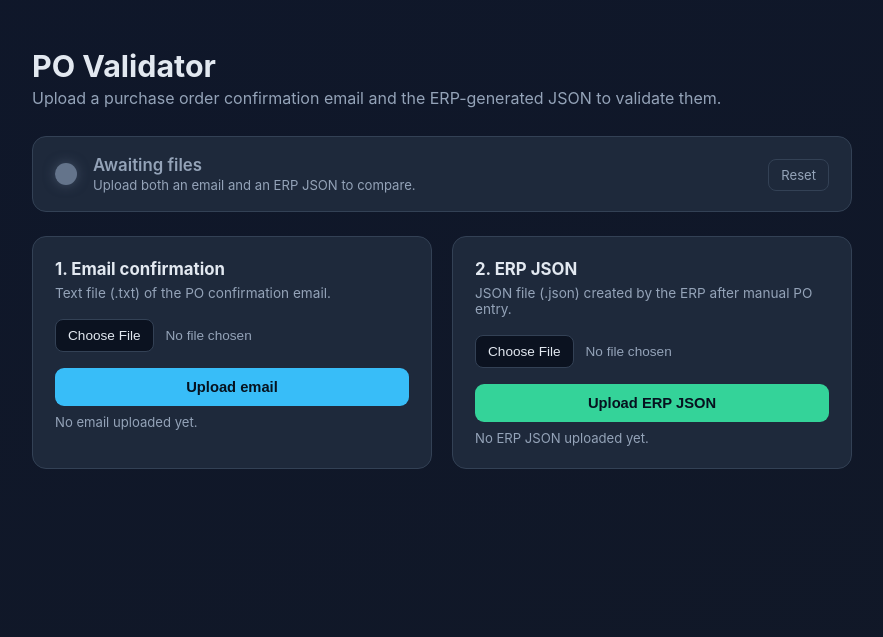
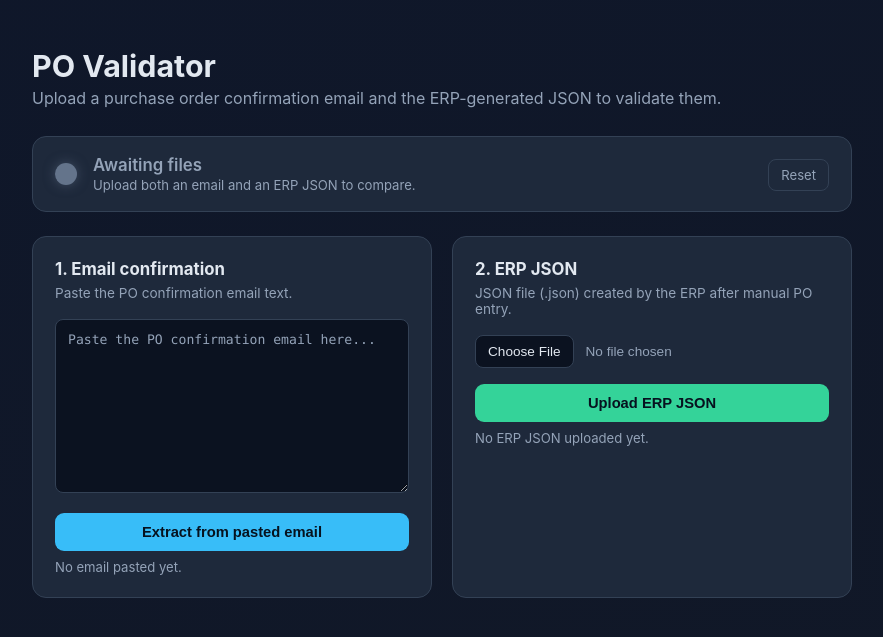
Before and after one commit to vladitov/PO_validator, a FastAPI app: page / in a window 1280 px wide. Shown: the top 637 px of the page, without its empty margins (198-1081 px from the left). Run offline with FastAPI, Linux system fonts and the light colour scheme.

Commit message:
Refactor email upload functionality to accept pasted text input
- Updated the email upload process to allow users to paste email text instead of uploading a .txt file.
- Modified the UI to reflect this change, including a new textarea for input.
- Adjusted backend logic to handle the pasted text and updated the output file naming convention.
- Enhanced README to clarify the new input method and added regression tests for email/ERP validation.

```diff
--- a/main.py
+++ b/main.py
@@ -1,8 +1,8 @@
 """FastAPI web server for the PO Validator.
 
-Provides a simple UI with two uploads:
-  - Email purchase order confirmation (.txt): fields are extracted via regex and
-    written to an intermediate JSON file in output/.
+Provides a simple UI with two inputs:
+  - Email purchase order confirmation: pasted as text; fields are extracted via
+    regex and written to an intermediate JSON file in output/.
   - ERP JSON (.json): validated as JSON and stored in uploads/.
 
 When both an email and an ERP file have been uploaded, the extracted email
@@ -15,7 +15,7 @@ from __future__ import annotations
 import json
 from pathlib import Path
 
-from fastapi import FastAPI, File, Request, UploadFile
+from fastapi import FastAPI, File, Form, Request, UploadFile
 from fastapi.responses import HTMLResponse, RedirectResponse
 from fastapi.templating import Jinja2Templates
 
@@ -76,26 +76,23 @@ async def index(request: Request) -> HTMLResponse:
 
 
 @app.post("/upload-email", response_class=HTMLResponse)
-async def upload_email(request: Request, file: UploadFile = File(...)) -> HTMLResponse:
-    filename = file.filename or "email.txt"
-    if not filename.lower().endswith(".txt"):
+async def upload_email(request: Request, email_text: str = Form(...)) -> HTMLResponse:
+    text = email_text.strip()
+    if not text:
         return templates.TemplateResponse(
             request,
             "index.html",
-            _build_context({"type": "error", "text": "Please upload a .txt email file."}),
+            _build_context({"type": "error", "text": "Please paste the email text."}),
         )
 
-    raw = await file.read()
-    text = raw.decode("utf-8", errors="replace")
+    source_name = "pasted-email"
+    record = build_intermediate_record(source_name, text)
 
-    record = build_intermediate_record(filename, text)
-
-    stem = Path(filename).stem
-    out_path = OUTPUT_DIR / f"{stem}.extracted.json"
+    out_path = OUTPUT_DIR / "pasted-email.extracted.json"
     out_path.write_text(json.dumps(record, indent=2), encoding="utf-8")
 
     STATE["email"] = {
-        "source_file": filename,
+        "source_file": source_name,
         "fields": {k: record[k] for k in COMPARE_FIELDS},
         "record": record,
         "output_path": out_path.name,
--- a/requirements.txt
+++ b/requirements.txt
@@ -2,3 +2,6 @@ fastapi==0.115.6
 uvicorn[standard]==0.34.0
 python-multipart==0.0.20
 jinja2==3.1.5
+
+# dev / testing
+pytest==8.3.4
--- a/templates/index.html
+++ b/templates/index.html
@@ -44,6 +44,14 @@
       background: #0b1220; color: var(--text); border: 1px solid var(--border);
       border-radius: 8px; padding: 8px 12px; cursor: pointer; margin-right: 12px;
     }
+    textarea {
+      width: 100%; margin-bottom: 16px; padding: 10px 12px; resize: vertical;
+      background: #0b1220; color: var(--text); border: 1px solid var(--border);
+      border-radius: 8px; font-family: ui-monospace, SFMono-Regular, Menlo, Consolas, monospace;
+      font-size: 0.82rem; line-height: 1.45;
+    }
+    textarea:focus { outline: none; border-color: var(--accent); }
+    textarea::placeholder { color: var(--muted); }
     button {
       width: 100%; border: none; border-radius: 9px; padding: 11px 14px;
       font-size: 0.92rem; font-weight: 600; cursor: pointer; color: #06121f;
@@ -119,15 +127,15 @@
     <div class="cards">
       <div class="card">
         <h2>1. Email confirmation</h2>
-        <p class="hint">Text file (.txt) of the PO confirmation email.</p>
-        <form action="/upload-email" method="post" enctype="multipart/form-data">
-          <input type="file" name="file" accept=".txt" required />
-          <button type="submit" class="btn-email">Upload email</button>
+        <p class="hint">Paste the PO confirmation email text.</p>
+        <form action="/upload-email" method="post">
+          <textarea name="email_text" rows="8" placeholder="Paste the PO confirmation email here..." required></textarea>
+          <button type="submit" class="btn-email">Extract from pasted email</button>
         </form>
         {% if email %}
           <div class="uploaded">Loaded: {{ email.source_file }}</div>
         {% else %}
-          <div class="notuploaded">No email uploaded yet.</div>
+          <div class="notuploaded">No email pasted yet.</div>
         {% endif %}
       </div>
 
```
Also changed, not shown: tests/test_regression.py (added, +51 -0 lines), README.md.
